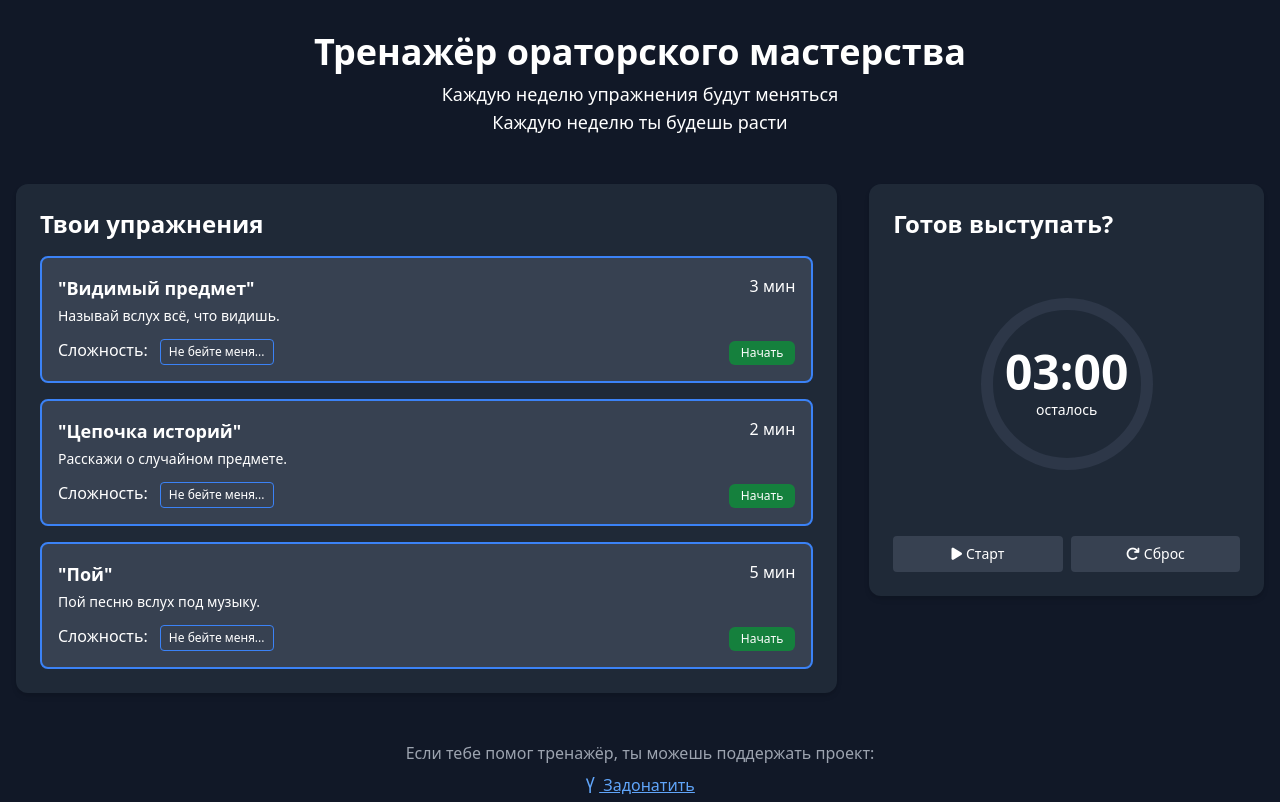
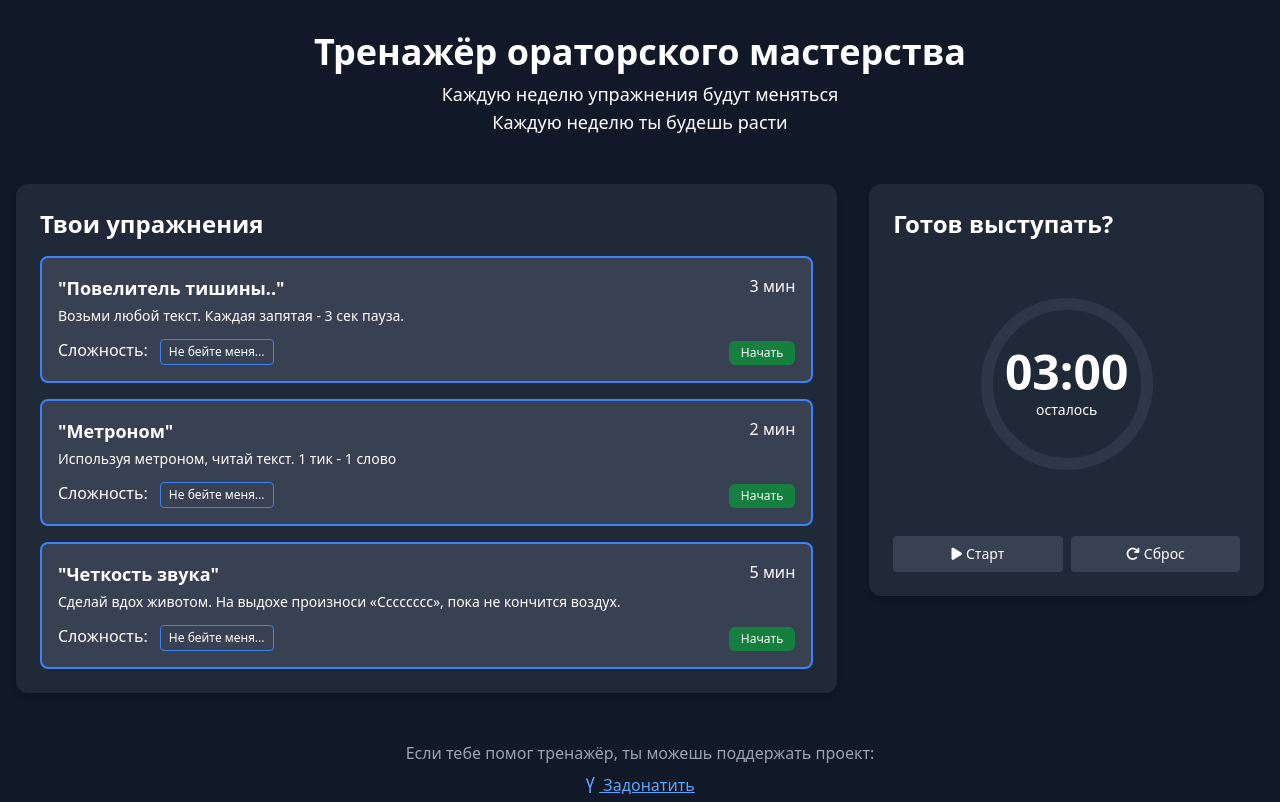
Before and after one commit to osinec/bspeaker.io, a plain HTML site: page index.html in a window 1280 px wide. Shown: the top 802 px of the page. Drawn offline with nearby package versions, Linux system fonts and the light colour scheme.

Commit message:
Update index.html

```diff
--- a/index.html
+++ b/index.html
@@ -97,27 +97,27 @@
         let exercises = [
             {
                 id: 1,
-                title: "Видимый предмет",
-                shortDescription: "Называй вслух всё, что видишь.",
-                description: "Пока идет время, называй ВСЛУХ все предметы, которые видишь. Постарайся говорить без пауз, не повторяйся. Это упражнение развивает умение подбирать быстро находить нужные слова.",
+                title: "Повелитель тишины..",
+                shortDescription: "Возьми любой текст. Каждая запятая - 3 сек пауза.",
+                description: "Возьми любой текст и начни читать его вслух. На каждой запятой делай 3-х секундную паузу.",
                 difficulty: 1,
                 time: 3,
                 completed: false
             },
             {
                 id: 2,
-                title: "Цепочка историй",
-                shortDescription: "Расскажи о случайном предмете.",
-                description: "Выбери предмет, который первым попался на глаза. Рассказывай о нем всё, что знаешь... Факты, истории, ассоциации. Главное — говорить без пауз.",
+                title: "Метроном",
+                shortDescription: "Используя метроном, читай текст. 1 тик - 1 слово",
+                description: "Открой в интернете «метроном». Поставь скорость 60. С каждыми тиком ты читаешь по слову. 1 тик - 1 слово.",
                 difficulty: 1,
                 time: 2,
                 completed: false
             },
             {
                 id: 3,
-                title: "Пой",
-                shortDescription: "Пой песню вслух под музыку.",
-                description: "Одень наушники, включи любимый трек... и пой. Вслух. Не стесняйся. Лучшая история та, которая звучит.",
+                title: "Четкость звука",
+                shortDescription: "Сделай вдох животом. На выдохе произноси «Сссссссс», пока не кончится воздух.",
+                description: "Сделай глубокий вдох животом. На выдохе произноми звук «Ссссссс», пока не закончится возвдух.Выдыхай с силой.",
                 difficulty: 1,
                 time: 5,
                 completed: false
```
